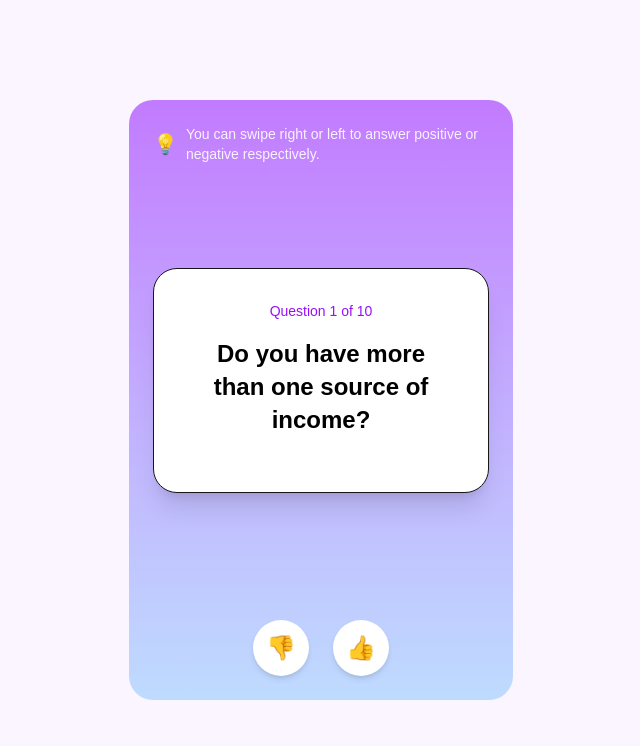
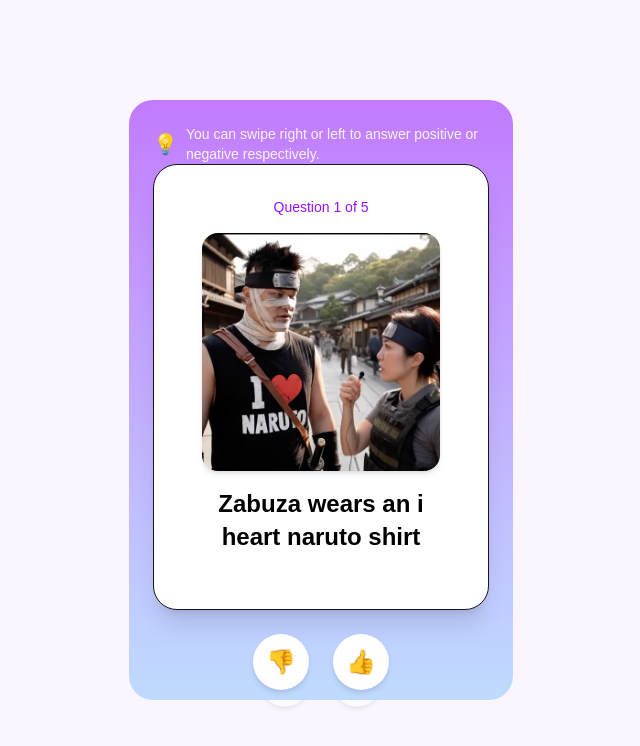
Before and after one commit to faraza/ShinobiSwipe, a Next.js app in the folder shinobi-swipe/: page / in a window 1280 px wide. Shown: the top 746 px of the page, without its empty margins (319-959 px from the left). Built offline with nearby package versions, Linux system fonts and the light colour scheme.

Commit message:
Making progress.

```diff
--- a/shinobi-swipe/src/app/page.tsx
+++ b/shinobi-swipe/src/app/page.tsx
@@ -14,16 +14,12 @@ const sampleCards: CardData[] = [
     type: "image",
     content: "",
     imageUrl: "/zabuza.png",
-    caption: "Zabuza wearing an I love Naruto shirt",
+    caption: "Zabuza wears an i heart naruto shirt",
   },
   {
     id: 2,
-    type: "dialogue",
-    content: {
-      speaker1: "blah",
-      speaker2: "Hi",
-      speaker1_2: "Yo",
-    },
+    type: "text",
+    content: "Zabuza says he always supported naruto but interviewer reminds him that he tried to cut him in half with a giant sword.",
   },
   {
     id: 3,
--- a/shinobi-swipe/src/components/SwipeCard.tsx
+++ b/shinobi-swipe/src/components/SwipeCard.tsx
@@ -11,9 +11,10 @@ interface SwipeCardProps {
   isActive: boolean
   onSwipe: (direction: "left" | "right") => void
   stackPosition: number
+  totalCards: number
 }
 
-export function SwipeCard({ card, isActive, onSwipe, stackPosition }: SwipeCardProps) {
+export function SwipeCard({ card, isActive, onSwipe, stackPosition, totalCards }: SwipeCardProps) {
   const x = useMotionValue(0)
   const rotate = useTransform(x, [-300, 300], [-15, 15])
   const opacity = useTransform(x, [-300, -150, 0, 150, 300], [0, 1, 1, 1, 0])
@@ -44,14 +45,28 @@ export function SwipeCard({ card, isActive, onSwipe, stackPosition }: SwipeCardP
     if (card.type === "image") {
       return (
         <div className="w-full flex flex-col items-center text-center space-y-4">
-          <p className="text-sm text-muted-foreground">Prompt by user</p>
-          <h2 className="text-2xl font-bold">Here's a cool idea</h2>
+          <p className="text-sm text-purple-600">Question {card.id} of {totalCards}</p>
 
           <div className="rounded-2xl overflow-hidden w-full max-w-[300px] aspect-square shadow-md bg-gray-100">
-            <ImageCard imageUrl={card.imageUrl || "/placeholder.svg"} />
+            <img
+              src={card.imageUrl || "/placeholder.svg"}
+              alt={card.caption || "Card image"}
+              className="w-full h-full object-cover"
+            />
           </div>
 
-          <p className="text-sm text-gray-500">This would be hilarious with a twist ending.</p>
+          <h1 className="text-2xl font-bold text-center text-black leading-snug">
+            {card.caption}
+          </h1>
+        </div>
+      )
+    } else if (card.type === "text") {
+      return (
+        <div className="w-full flex flex-col items-center text-center space-y-4">
+          <p className="text-sm text-purple-600">Question {card.id} of {totalCards}</p>
+          <h1 className="text-2xl font-bold text-center text-black leading-snug">
+            {card.content as string}
+          </h1>
         </div>
       )
     } else {
@@ -61,11 +76,15 @@ export function SwipeCard({ card, isActive, onSwipe, stackPosition }: SwipeCardP
         speaker1_2: string
       }
       return (
-        <DialogueCard
-          speaker1={dialogueContent.speaker1}
-          speaker2={dialogueContent.speaker2}
-          speaker1_2={dialogueContent.speaker1_2}
-        />
+        <div className="w-full flex flex-col items-center text-center space-y-4">
+          <p className="text-sm text-purple-600">Question {card.id} of {totalCards}</p>
+          <h1 className="text-2xl font-bold text-center text-black leading-snug">
+            {dialogueContent.speaker1}
+          </h1>
+          <p className="text-lg text-center text-gray-600">
+            {dialogueContent.speaker2}
+          </p>
+        </div>
       )
     }
   }
@@ -89,10 +108,7 @@ export function SwipeCard({ card, isActive, onSwipe, stackPosition }: SwipeCardP
         {/* Main card content */}
         <Card className="bg-white rounded-3xl shadow-xl px-6 py-8">
           <CardContent className="flex flex-col items-center space-y-4">
-            <p className="text-sm text-purple-600">Question 1 of 10</p>
-            <h1 className="text-2xl font-bold text-center text-black leading-snug">
-              Do you have more than one source of income?
-            </h1>
+            {renderCardContent()}
           </CardContent>
         </Card>
 
--- a/shinobi-swipe/src/components/SwipingStep.tsx
+++ b/shinobi-swipe/src/components/SwipingStep.tsx
@@ -20,6 +20,7 @@ export function SwipingStep({ sampleCards, currentCardIndex, onSwipe, onReset }:
               isActive={index === currentCardIndex}
               onSwipe={onSwipe}
               stackPosition={index - currentCardIndex}
+              totalCards={sampleCards.length}
             />
           ))}
         </div>
--- a/shinobi-swipe/src/types/index.ts
+++ b/shinobi-swipe/src/types/index.ts
@@ -6,7 +6,7 @@ export interface DialogueContent {
 
 export interface CardData {
   id: number
-  type: "image" | "dialogue"
+  type: "image" | "dialogue" | "text"
   content: string | DialogueContent
   imageUrl?: string
   caption?: string
```
